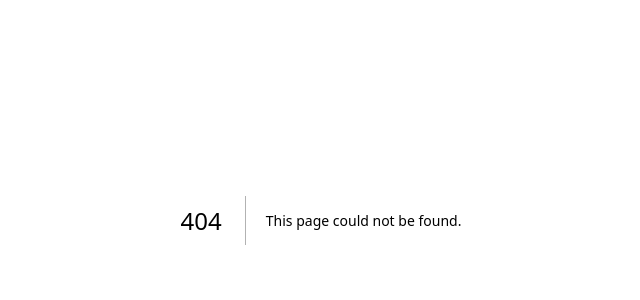
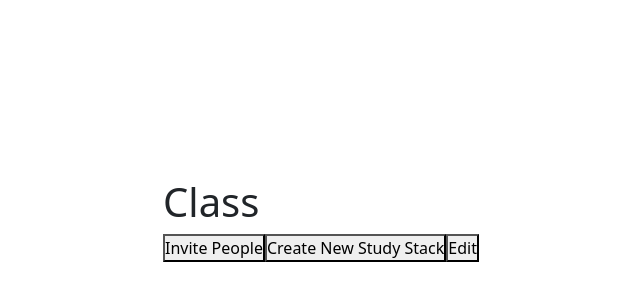
Before and after one commit to irao12/study-stacks, a Next.js app in the folder client/: page /class in a window 1280 px wide. Before the commit this address had no page. Shown: the part 180-480 px from the top of the page, without its empty margins (319-959 px from the left). Built offline with nearby package versions, Linux system fonts and the light colour scheme.

Commit message:
classes page

```diff
--- /dev/null
+++ b/client/src/app/class/components/class.js
@@ -0,0 +1,36 @@
+
+import React from 'react';
+
+
+const ClassPage = () => {
+  const handleInviteClick = () => {
+    // Handle invite logic
+    console.log('Invite button clicked'); //invite user to access class
+  };
+
+  const handleCreateClick = () => {
+    // Handle create study stack logic
+    console.log('Create button clicked'); // call the study stack component
+  };
+
+  const handleEditClick = () => {
+    // Handle edit logic
+    console.log('Edit button clicked'); // edit stacks in the class
+  };
+
+  return (
+    <div>
+      <h1>Class</h1>
+
+
+      <button onClick={handleInviteClick}>Invite People</button>
+
+      <button onClick={handleCreateClick}>Create New Study Stack</button>
+
+      <button onClick={handleEditClick}>Edit</button>
+
+    </div>
+  );
+};
+
+export default ClassPage;
--- /dev/null
+++ b/client/src/app/class/page.js
@@ -0,0 +1,13 @@
+import Class from "./components/class";
+
+export default function Index() {
+	return (
+		<main id="class-page">
+			<div
+				className={`w-100 h-100 d-flex justify-content-center align-items-center`}
+			>
+				<Class />
+			</div>
+		</main>
+	);
+}
```
